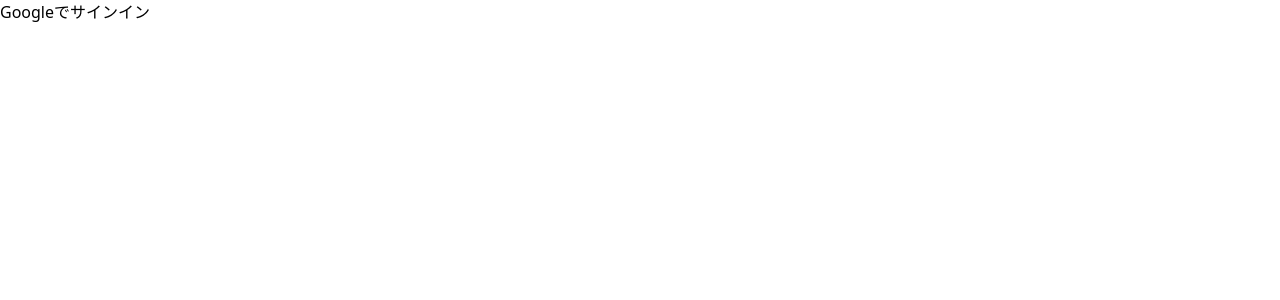
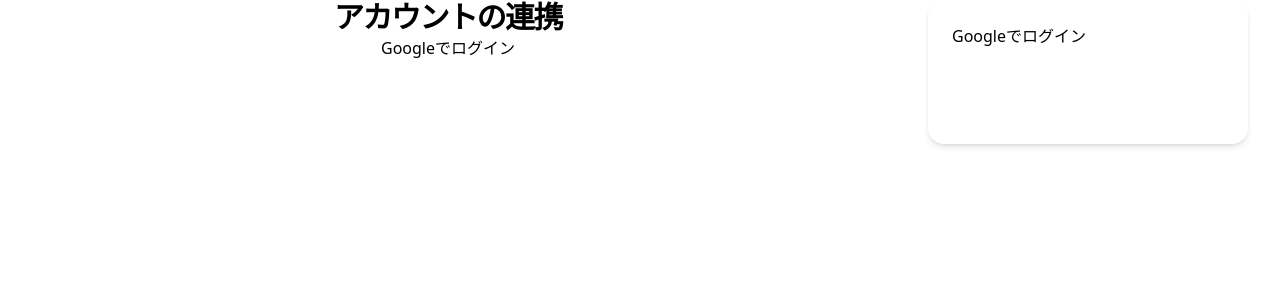
Before and after one commit to qin-todo-teamH/Qin-todo-React, a Next.js app: page /signin in a window 1280 px wide. Shown: the top 300 px of the page. Built offline with nearby package versions, Linux system fonts and the light colour scheme; no server answers.

Commit message:
style: Login画面のレイアウト作成

```diff
--- a/src/pages/_app.tsx
+++ b/src/pages/_app.tsx
@@ -1,7 +1,7 @@
 import "src/styles/index.css"
 import { memo } from "react";
 import { NextPage } from "next";
-import SignIn from "src/pages/signin";
+import { SignIn } from "src/pages/signin";
 
 const App: NextPage = ( ) => {
   return (
--- a/src/pages/index.tsx
+++ /dev/null
@@ -1,7 +0,0 @@
-import type { NextPage } from "next";
-
-const Home: NextPage = () => {
-  return <div>hello!</div>;
-};
-
-export default Home;
--- a/src/pages/signin.tsx
+++ b/src/pages/signin.tsx
@@ -2,12 +2,20 @@
 import { signInWithPopup } from "firebase/auth";
 import { auth, provider } from "src/firebase/firebase";
 import { useAuthState } from "react-firebase-hooks/auth";
+import { HiOutlineLogout } from "react-icons/hi";
 
-const SignIn: NextPage = () => {
+export const SignIn: NextPage = () => {
   const [user] = useAuthState(auth);
 
   return (
-    <div>
+    <>
+      <div className="">
+        <div className="flex">
+          <div className="h-screen w-1/2 text-center mx-auto">
+            <h1 className="text-3xl font-bold font-mono tracking-tighter">
+              アカウントの連携
+            </h1>
+
             {user ? (
               <>
                 <UserInfo />
@@ -17,6 +25,21 @@
               <SignInButton />
             )}
           </div>
+          <div className="w-80 h-36 rounded-2xl shadow-md mx-8">
+            <div className="m-6">
+              {user ? (
+                <>
+                  <UserInfo />
+                  <SignOutButton />
+                </>
+              ) : (
+                <SignInButton />
+              )}
+            </div>
+          </div>
+        </div>
+      </div>
+    </>
   );
 };
 
@@ -27,27 +50,35 @@
 
   return (
     <button onClick={signInWithGoogle}>
-      <p>Googleでサインイン</p>
+      <p>Googleでログイン</p>
     </button>
   );
 };
 
 const SignOutButton = () => {
   return (
+    <div className="flex mt-7">
+      <HiOutlineLogout className="my-auto text-red-700" />
       <button onClick={() => auth.signOut()}>
-      <p>Googleでサインアウト</p>
+        <p className="text-red-700 font-bold font-mono tracking-tighter text-sm mx-2">
+          ログアウト
+        </p>
       </button>
+    </div>
   );
 };
 
 const UserInfo = () => {
   return (
-    <div>
-      <img src={auth.currentUser.photoURL} alt="UserIcon" />
-      <p>{auth.currentUser.displayName}</p>
+    <div className="flex">
+      <img
+        src={auth.currentUser.photoURL}
+        alt="UserIcon"
+        className="rounded-full w-12"
+      />
+      <p className="font-bold font-mono tracking-tighter px-3 py-1">
+        {auth.currentUser.displayName}
+      </p>
     </div>
   );
 };
-
-
-export default SignIn;
--- a/tailwind.config.js
+++ b/tailwind.config.js
@@ -1,5 +1,5 @@
 module.exports = {
-  content: ["./pages/**/*.{ts,tsx}", "./src/**/*.{ts,tsx}"],
+  content: ["./pages/**/*.{ts,tsx,jsx}", "./src/**/*.{ts,tsx,jsx}"],
   theme: { extend: {} },
   plugins: [],
 };
--- a/tsconfig.json
+++ b/tsconfig.json
@@ -17,5 +17,5 @@
     "incremental": true
   },
   "exclude": ["node_modules", ".next", "out"],
-  "include": ["next-env.d.ts", "**/*.ts", "**/*.tsx", "**/*.js", "**/*.mjs"]
+  "include": ["next-env.d.ts", "**/*.ts", "**/*.tsx", "**/*.js", "**/*.mjs", "src/firebase/index.jsx", "src/firebase/firebase.jsx"]
 }
```
Also changed, not shown: Firebase/firebase.js (deleted, +0 -15 lines), Firebase/index.js (deleted, +0 -13 lines). Lines whose indentation alone changed are shown as unchanged.
